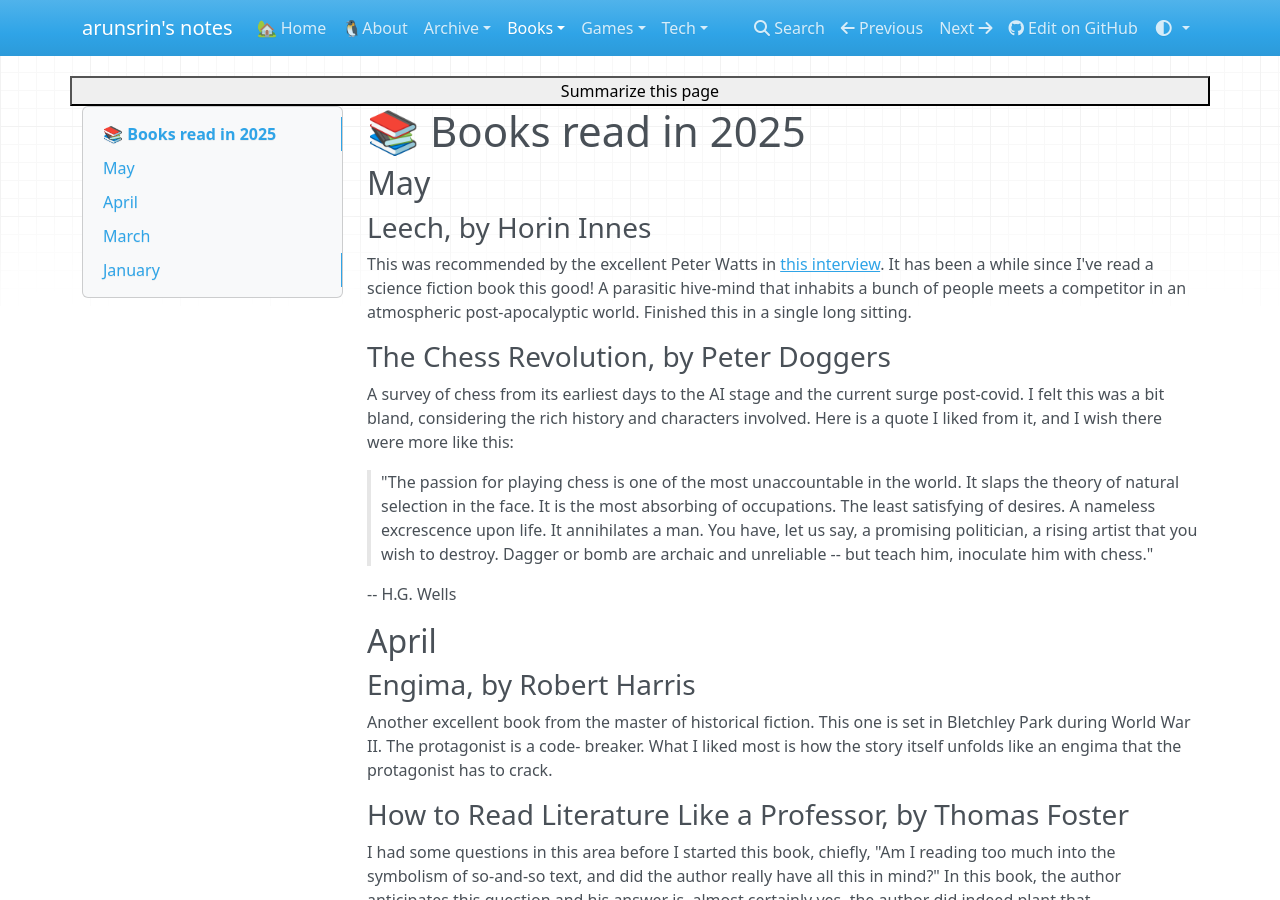
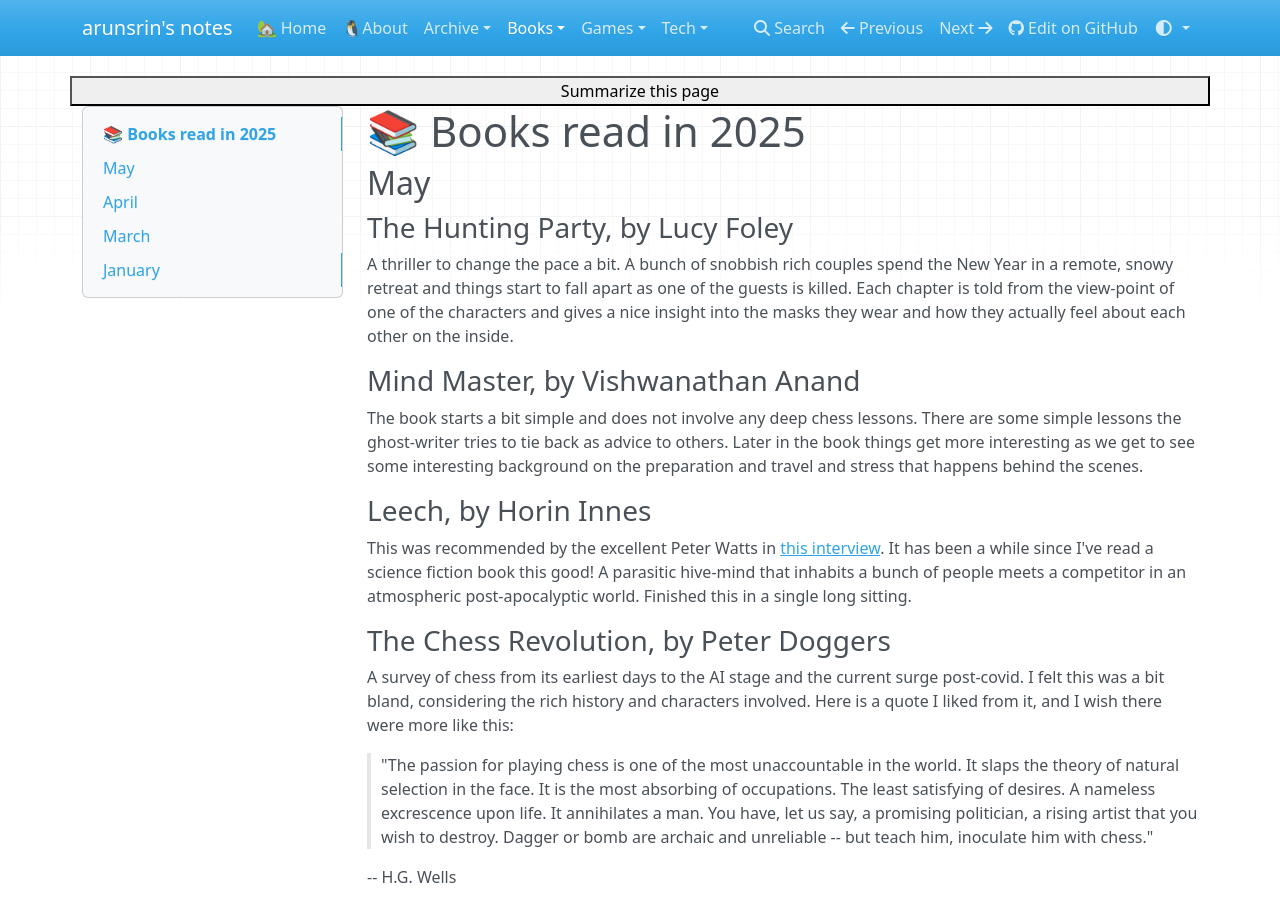
Before and after one commit to arunsrin/arunsrin.mkdocs, an MkDocs documentation site: the page built from home/books/2025.md, in a window 1280 px wide and 900 px high. Built offline with MkDocs 1.6.1, drawn with Linux system fonts in a browser that asks for light colours; nearby versions of some CDN libraries.

Commit message:
couple more books and games in may

```diff
--- a/home/books/2025.md
+++ b/home/books/2025.md
@@ -1,6 +1,22 @@
 # 📚 Books read in 2025
 
 ## May
+
+### The Hunting Party, by Lucy Foley
+
+A thriller to change the pace a bit. A bunch of snobbish rich couples spend the
+New Year in a remote, snowy retreat and things start to fall apart as one of
+the guests is killed. Each chapter is told from the view-point of one of the
+characters and gives a nice insight into the masks they wear and how they
+actually feel about each other on the inside.
+
+### Mind Master, by Vishwanathan Anand
+
+The book starts a bit simple and does not involve any deep chess lessons. There
+are some simple lessons the ghost-writer tries to tie back as advice to others.
+Later in the book things get more interesting as we get to see some interesting
+background on the preparation and travel and stress that happens behind the
+scenes.
 
 ### Leech, by Horin Innes
 
```
Also changed, not shown: home/games/2025.md (+7 -0 lines).
